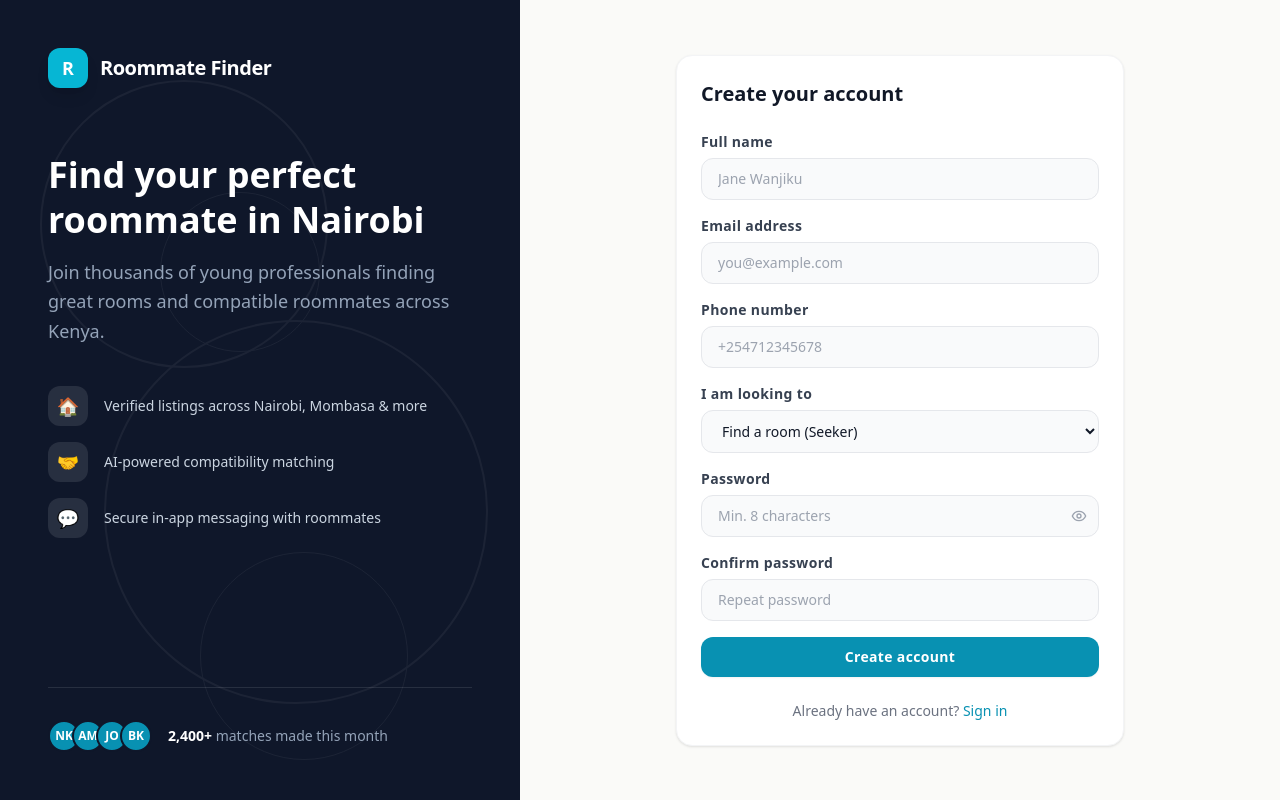
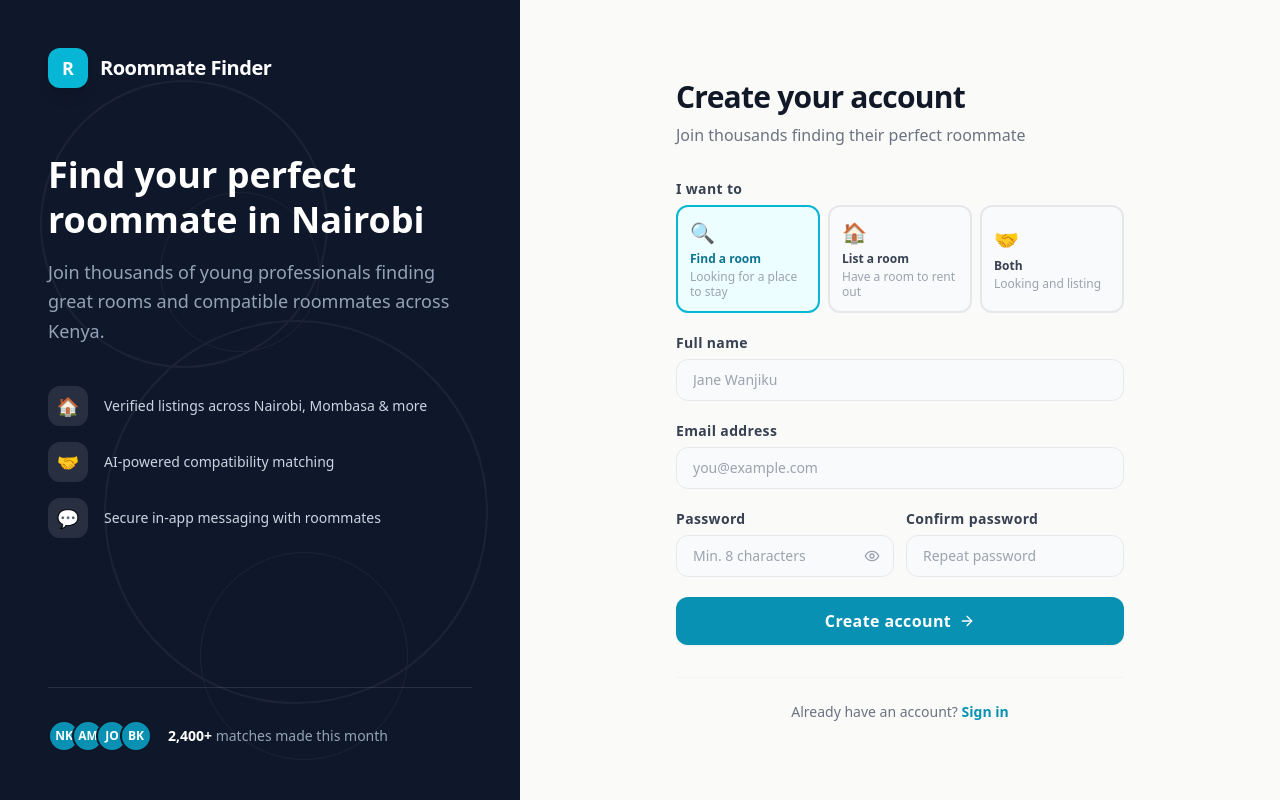
Before and after one commit to Ab494/Rommate-Finder-frontend, a Next.js app: page /auth/register in a window 1280 px wide. Built offline with nearby package versions, Linux system fonts and the light colour scheme; no server answers.

Commit message:
style(auth): redesign register page with role selector cards

```diff
--- a/src/app/auth/register/page.tsx
+++ b/src/app/auth/register/page.tsx
@@ -6,14 +6,13 @@ import { useForm } from 'react-hook-form'
 import { zodResolver } from '@hookform/resolvers/zod'
 import { z } from 'zod'
 import toast from 'react-hot-toast'
-import { Eye, EyeOff, Loader2 } from 'lucide-react'
+import { Eye, EyeOff, Loader2, ArrowRight } from 'lucide-react'
 import { authApi } from '@/lib/api'
 import { useAuthStore } from '@/store/authStore'
 
 const schema = z.object({
   full_name: z.string().min(2, 'Full name required'),
   email: z.string().email('Valid email required'),
-  phone: z.string().min(10, 'Valid phone required'),
   role: z.enum(['seeker', 'lister', 'both']),
   password: z.string().min(8, 'Minimum 8 characters'),
   confirm_password: z.string(),
@@ -23,16 +22,24 @@ const schema = z.object({
 })
 type FormData = z.infer<typeof schema>
 
+const roles = [
+  { value: 'seeker', label: 'Find a room', desc: 'Looking for a place to stay', icon: '🔍' },
+  { value: 'lister', label: 'List a room', desc: 'Have a room to rent out', icon: '🏠' },
+  { value: 'both',   label: 'Both',        desc: 'Looking and listing',         icon: '🤝' },
+]
+
 export default function RegisterPage() {
   const router = useRouter()
   const { setAuth } = useAuthStore()
   const [showPassword, setShowPassword] = useState(false)
   const [loading, setLoading] = useState(false)
 
-  const { register, handleSubmit, formState: { errors } } = useForm<FormData>({
+  const { register, handleSubmit, watch, setValue, formState: { errors } } = useForm<FormData>({
     resolver: zodResolver(schema),
     defaultValues: { role: 'seeker' },
   })
+
+  const selectedRole = watch('role')
 
   const onSubmit = async (data: FormData) => {
     setLoading(true)
@@ -52,36 +59,56 @@ export default function RegisterPage() {
   }
 
   return (
-    <div className="card">
-      <h2 className="text-xl font-semibold text-gray-900 mb-6">Create your account</h2>
-      <form onSubmit={handleSubmit(onSubmit)} className="space-y-4">
+    <div>
+      <div className="mb-8">
+        <h2 className="text-3xl font-bold text-gray-900 tracking-tight">Create your account</h2>
+        <p className="text-gray-500 mt-2">Join thousands finding their perfect roommate</p>
+      </div>
+
+      <form onSubmit={handleSubmit(onSubmit)} className="space-y-5">
+
+        {/* Role selector */}
+        <div>
+          <label className="label">I want to</label>
+          <div className="grid grid-cols-3 gap-2">
+            {roles.map(({ value, label, desc, icon }) => (
+              <button
+                key={value}
+                type="button"
+                onClick={() => setValue('role', value as any)}
+                className={`p-3 rounded-xl border-2 text-left transition-all duration-150 ${
+                  selectedRole === value
+                    ? 'border-primary-500 bg-primary-50'
+                    : 'border-gray-200 bg-gray-50 hover:border-gray-300'
+                }`}
+              >
+                <div className="text-xl mb-1">{icon}</div>
+                <div className={`text-xs font-semibold ${selectedRole === value ? 'text-primary-700' : 'text-gray-700'}`}>
+                  {label}
+                </div>
+                <div className="text-xs text-gray-400 mt-0.5 leading-tight">{desc}</div>
+              </button>
+            ))}
+          </div>
+        </div>
+
         <div>
           <label className="label">Full name</label>
           <input {...register('full_name')} placeholder="Jane Wanjiku" className="input" />
-          {errors.full_name && <p className="text-red-500 text-xs mt-1">{errors.full_name.message}</p>}
+          {errors.full_name && (
+            <p className="text-red-500 text-xs mt-1.5 font-medium">{errors.full_name.message}</p>
+          )}
         </div>
 
         <div>
           <label className="label">Email address</label>
           <input {...register('email')} type="email" placeholder="you@example.com" className="input" />
-          {errors.email && <p className="text-red-500 text-xs mt-1">{errors.email.message}</p>}
+          {errors.email && (
+            <p className="text-red-500 text-xs mt-1.5 font-medium">{errors.email.message}</p>
+          )}
         </div>
 
-        <div>
-          <label className="label">Phone number</label>
-          <input {...register('phone')} placeholder="+254712345678" className="input" />
-          {errors.phone && <p className="text-red-500 text-xs mt-1">{errors.phone.message}</p>}
-        </div>
-
-        <div>
-          <label className="label">I am looking to</label>
-          <select {...register('role')} className="input">
-            <option value="seeker">Find a room (Seeker)</option>
-            <option value="lister">List a room (Lister)</option>
-            <option value="both">Both</option>
-          </select>
-        </div>
-
+        <div className="grid grid-cols-2 gap-3">
           <div>
             <label className="label">Password</label>
             <div className="relative">
@@ -89,14 +116,19 @@ export default function RegisterPage() {
                 {...register('password')}
                 type={showPassword ? 'text' : 'password'}
                 placeholder="Min. 8 characters"
-              className="input pr-10"
+                className="input pr-11"
               />
-            <button type="button" onClick={() => setShowPassword(!showPassword)}
-              className="absolute right-3 top-1/2 -translate-y-1/2 text-gray-400">
+              <button
+                type="button"
+                onClick={() => setShowPassword(!showPassword)}
+                className="absolute right-3.5 top-1/2 -translate-y-1/2 text-gray-400 hover:text-gray-600 transition-colors"
+              >
                 {showPassword ? <EyeOff size={16} /> : <Eye size={16} />}
               </button>
             </div>
-          {errors.password && <p className="text-red-500 text-xs mt-1">{errors.password.message}</p>}
+            {errors.password && (
+              <p className="text-red-500 text-xs mt-1.5 font-medium">{errors.password.message}</p>
+            )}
           </div>
 
           <div>
@@ -107,19 +139,36 @@ export default function RegisterPage() {
               placeholder="Repeat password"
               className="input"
             />
-          {errors.confirm_password && <p className="text-red-500 text-xs mt-1">{errors.confirm_password.message}</p>}
+            {errors.confirm_password && (
+              <p className="text-red-500 text-xs mt-1.5 font-medium">{errors.confirm_password.message}</p>
+            )}
+          </div>
         </div>
 
-        <button type="submit" disabled={loading} className="btn-primary w-full flex items-center justify-center gap-2">
-          {loading && <Loader2 size={16} className="animate-spin" />}
-          Create account
+        <button
+          type="submit"
+          disabled={loading}
+          className="btn-primary w-full flex items-center justify-center gap-2 py-3 text-base"
+        >
+          {loading ? (
+            <Loader2 size={18} className="animate-spin" />
+          ) : (
+            <>Create account <ArrowRight size={16} /></>
+          )}
         </button>
       </form>
 
-      <p className="text-center text-sm text-gray-500 mt-6">
+      <div className="mt-8 pt-6 border-t border-gray-100 text-center">
+        <p className="text-sm text-gray-500">
           Already have an account?{' '}
-        <Link href="/auth/login" className="text-primary-600 font-medium hover:underline">Sign in</Link>
+          <Link
+            href="/auth/login"
+            className="text-primary-600 font-semibold hover:text-primary-700 transition-colors"
+          >
+            Sign in
+          </Link>
         </p>
+      </div>
     </div>
   )
 }
```
Lines whose indentation alone changed are shown as unchanged.
